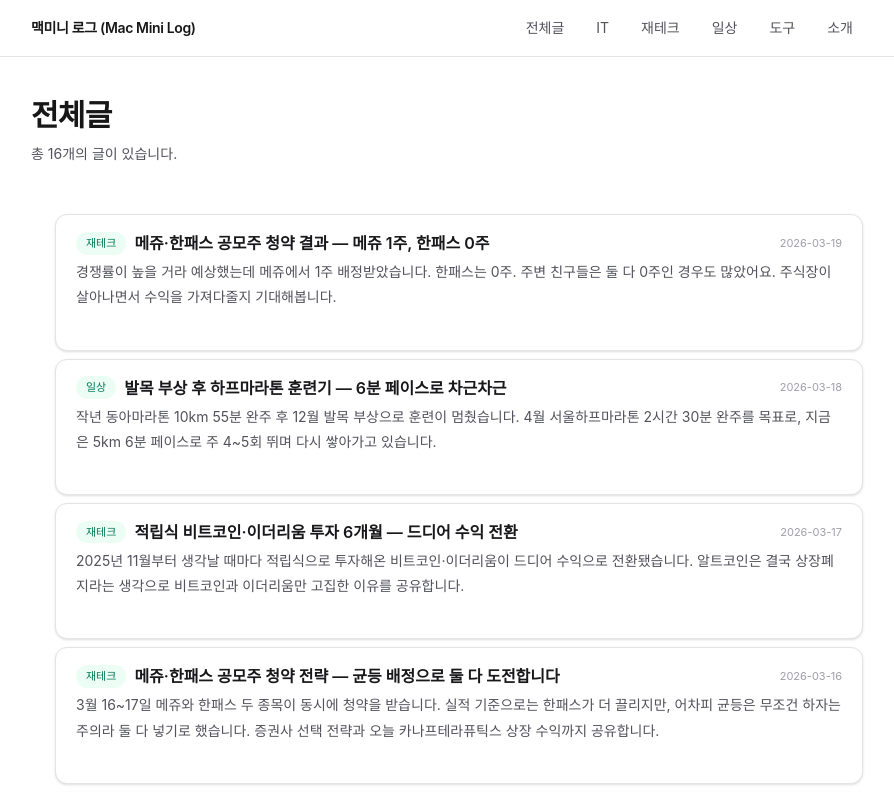
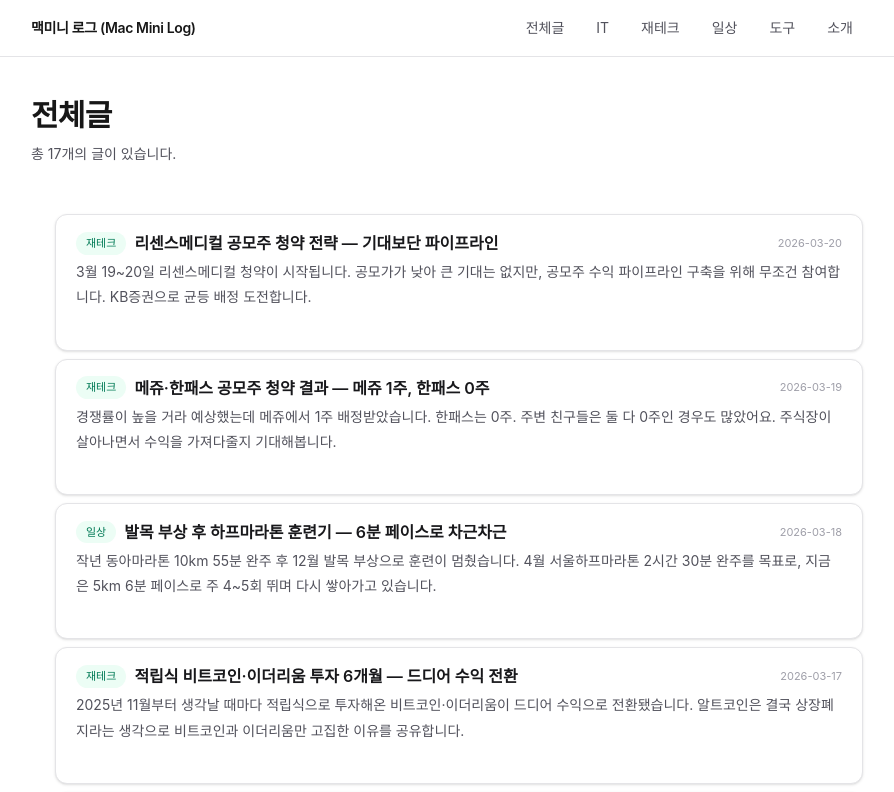
Before and after one commit to everymove-su/mac-mini-log, a Next.js app: page /posts in a window 1280 px wide. Shown: the top 792 px of the page, without its empty margins (193-1087 px from the left). Built offline with nearby package versions, Linux system fonts and the light colour scheme.

Commit message:
리센스메디컬 공모주 청약 전략 글 추가

```diff
--- a/src/data/posts.ts
+++ b/src/data/posts.ts
@@ -30,6 +30,69 @@ export const CATEGORIES: Record<CategoryKey, { label: string; description: strin
 };
 
 export const posts: Post[] = [
+{
+    slug: "recens-medical-ipo-strategy",
+    title: "리센스메디컬 공모주 청약 전략 — 기대보단 파이프라인",
+    summary:
+      "3월 19~20일 리센스메디컬 청약이 시작됩니다. 공모가가 낮아 큰 기대는 없지만, 공모주 수익 파이프라인 구축을 위해 무조건 참여합니다. KB증권으로 균등 배정 도전합니다.",
+    category: "finance",
+    tags: ["공모주", "리센스메디컬", "IPO", "청약전략", "재테크"],
+    readTime: "5분",
+    publishedAt: "2026-03-20",
+    content: `## 들어가며
+
+3월 공모주 시즌이 계속되고 있습니다. 이번엔 리센스메디컬이에요.
+
+솔직히 말씀드리면 이번 종목에 대한 기대가 크지는 않아요. 공모가가 낮은 편이라 큰 수익을 기대하기 어렵거든요. 그래도 참여하는 이유는 하나예요 — 공모주 수익 파이프라인을 꾸준히 구축해야 하기 때문입니다.
+
+## 리센스메디컬 핵심 정보
+
+| 항목 | 내용 |
+| :--- | :--- |
+| 청약일 | 3/19(목) ~ 3/20(금) |
+| 상장일 | 3/31(화) 예정 |
+| 최소 청약금액 | 10주 기준 55,000원 |
+| 기관 수요예측 | 1,352.63:1 (2,261건) |
+| 의무확약 | 63.9% |
+| 균등 물량 | 각각 87,500주 |
+| 유통물량 예정치 | 343만주 (31%) |
+| 시총 | 1,193억원 |
+| 주관사 | 한국투자증권, KB증권 |
+
+## 청약 전략
+
+이번엔 **KB증권**으로 넣을 예정이에요.
+
+한국투자증권과 KB증권 두 곳이 주관사인데, KB증권 수수료가 1,500원으로 한국투자증권(2,000원)보다 500원 저렴해요. 큰 차이는 아니지만 균등 배정 경쟁률이 비슷하다면 수수료가 낮은 쪽이 유리하죠.
+
+- **증권사**: KB증권
+- **방식**: 균등 배정
+- **최소 증거금**: 55,000원
+
+## 기관 수요예측 결과 분석
+
+기관 경쟁률이 1,352:1로 꽤 높게 나왔어요. 의무보유 확약 비율도 63.9%로 나쁘지 않아요.
+
+의무확약이 높다는 건 기관들이 상장 후 바로 팔지 않겠다고 약속한 비율이 높다는 거예요. 상장 초반 물량 부담이 적다는 의미라 단기 수익 관점에서는 긍정적이에요.
+
+다만 유통물량이 31%로 낮지 않아서 상장 당일 흐름은 지켜봐야 해요.
+
+## 왜 기대치 낮아도 참여하는가
+
+공모주 투자를 하면서 느낀 건 하나예요.
+
+**꾸준히 타석에 서는 사람이 이긴다.**
+
+아이엠바이오로직스 0주, 메쥬 1주, 한패스 0주 — 타율이 낮아 보여도 포기하지 않고 계속 참여하는 게 중요해요. 공모주는 한 번의 홈런보다 꾸준한 출루가 더 중요한 게임이거든요.
+
+이번 리센스메디컬도 기대치를 낮추고 참여해요. 작은 수익이라도 쌓이면 결국 파이프라인이 만들어지니까요.
+
+## 마치며
+
+오늘 청약 마감이에요. 아직 참여 안 하셨다면 KB증권이나 한국투자증권으로 균등 배정 넣어보세요. 최소 55,000원으로 도전할 수 있어요.
+
+결과는 상장일인 3월 31일에 공유할게요! 😊`,
+  },
   {
     slug: "meju-hanpass-ipo-result",
     title: "메쥬·한패스 공모주 청약 결과 — 메쥬 1주, 한패스 0주",
```
